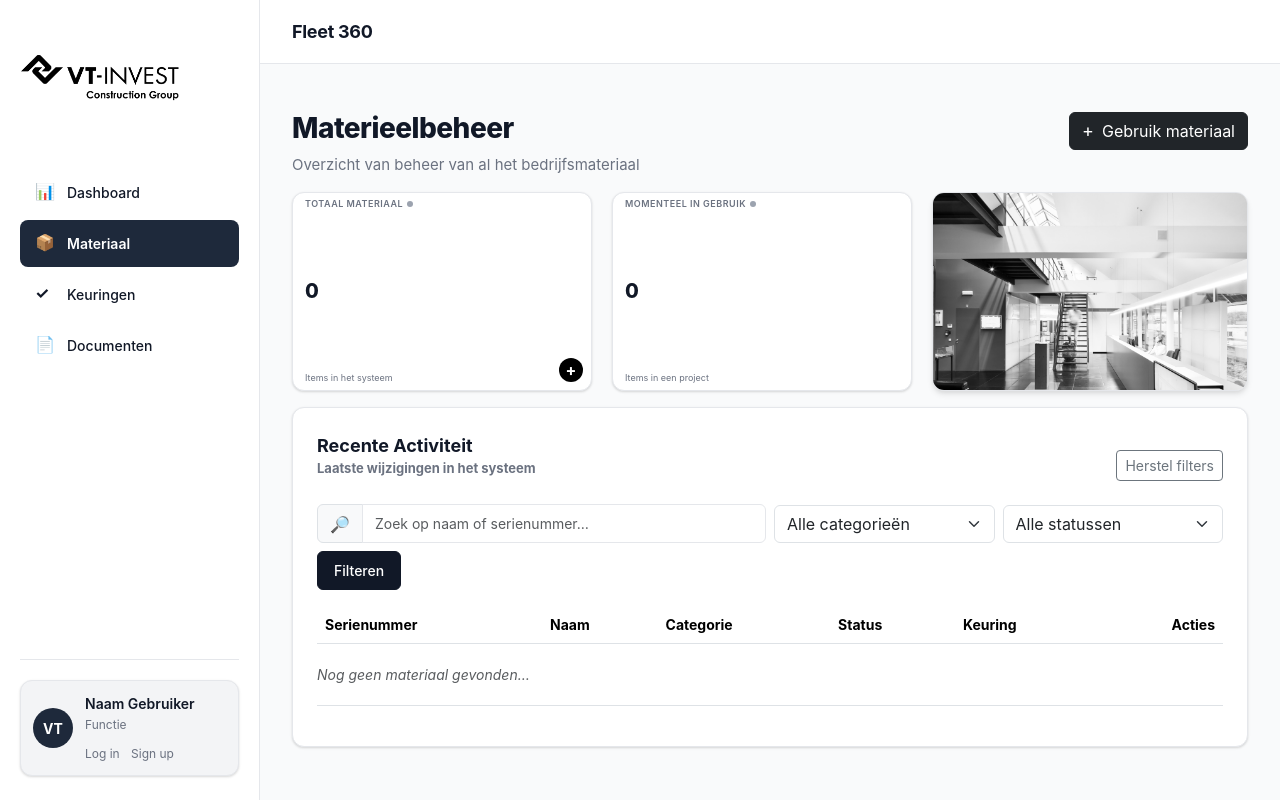
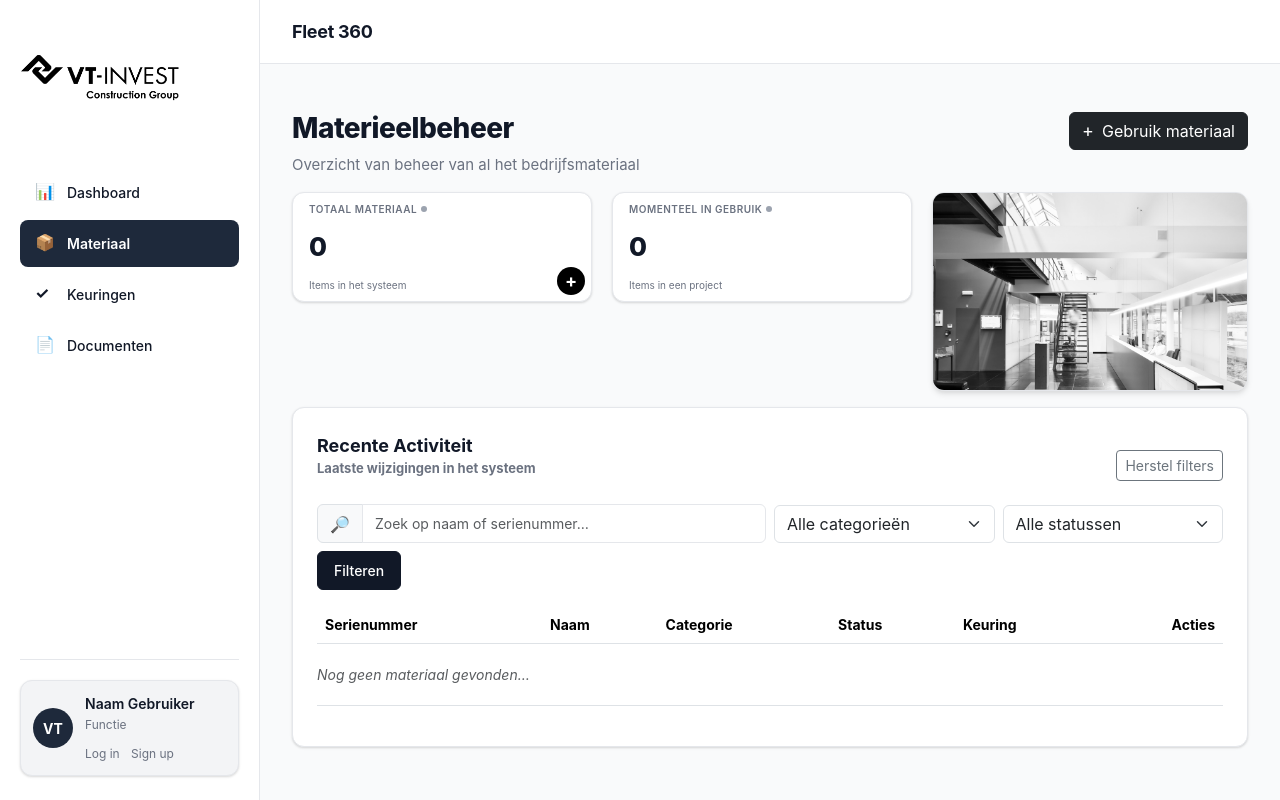
Before and after one commit to A-D-DBS-application/web-application-2025-group-28, a Flask app: page /materiaal in a window 1280 px wide. Run offline with Flask 3, Linux system fonts and the light colour scheme; the visitor is signed in with stand-in values (Sample User, id 1); data that the repository does not hold is empty.

Commit message:
grootte vakjes materiaal pagina aanpassen

```diff
--- a/app/static/css/style.css
+++ b/app/static/css/style.css
@@ -61,6 +61,13 @@ body {
 }
 
 /* Brand/logo */
+.boek {
+  margin-bottom: 32px;
+  display: flex;
+  align-items: center;
+  justify-content: flex-start;
+}
+
 .brand {
   margin-bottom: 32px;
   display: flex;
@@ -288,8 +295,9 @@ body {
 .materiaal-grid .hero-image {
   margin-left: 0;
   z-index: 0;
-  height: 100%;
-  min-height: 47px;
+  height: 100% !important;
+  min-height: 110px !important;
+  overflow: hidden;
 }
 
 .hero-image-img {
@@ -336,21 +344,25 @@ body {
   align-items: stretch;
 }
 
-/* Ensure materiaal page KPI boxes match dashboard size exactly */
-.materiaal-grid .kpi {
-  width: 300px;
-  padding: 6px 12px;
-  min-height: 47px;
-  height: auto;
-}
-
+/* Standaard KPI-styling (dashboard etc.) */
 .kpi {
   padding: 16px 20px;
   height: 100%;
   display: flex;
   flex-direction: column;
   justify-content: space-between;
-  min-height: 140px;
+  min-height: 140px; /* hoge tegels op andere pagina's */
+}
+
+/* KPI-boxen voor Materiaal-pagina */
+.materiaal-grid .kpi {
+  width: 300px !important;
+  padding: 10px 16px !important;
+  min-height: 110px !important;
+  height: 110px !important;
+  display: flex !important;
+  flex-direction: column !important;
+  justify-content: space-between !important;
 }
 
 .kpi-title {
@@ -367,9 +379,10 @@ body {
 }
 
 .materiaal-grid .kpi-title {
-  font-size: 9px;
-  margin-bottom: 2px;
-  gap: 4px;
+  font-size: 10px !important;
+  margin-bottom: 2px !important;
+  gap: 4px !important;
+  line-height: 1.2 !important;
 }
 
 .kpi-dot {
@@ -394,8 +407,9 @@ body {
 }
 
 .materiaal-grid .kpi-value {
-  font-size: 20px;
-  margin: 2px 0;
+  font-size: 26px !important;
+  margin: 3px 0 !important;
+  line-height: 1 !important;
 }
 
 .kpi-sub {
@@ -406,8 +420,9 @@ body {
 }
 
 .materiaal-grid .kpi-sub {
-  font-size: 9px;
-  margin-top: 2px;
+  font-size: 10px !important;
+  margin-top: 2px !important;
+  line-height: 1.2 !important;
 }
 
 /* Keuring vereiste styling */
--- a/app/templates/base.html
+++ b/app/templates/base.html
@@ -14,7 +14,7 @@
   <!-- Your main stylesheet -->
   <link
     rel="stylesheet"
-    href="{{ url_for('static', filename='css/style.css') }}?v=26"
+    href="{{ url_for('static', filename='css/style.css') }}?v=32"
   >
 </head>
 <body>
--- a/app/templates/materiaal.html
+++ b/app/templates/materiaal.html
@@ -444,11 +444,11 @@
 }
 .kpi-plus-btn {
   position: absolute;
-  right: 8px;
-  bottom: 8px;
+  right: 6px;
+  bottom: 6px;
 
-  width: 24px;
-  height: 24px;
+  width: 28px;
+  height: 28px;
 
   border-radius: 50%;
   border: none;
@@ -456,7 +456,7 @@
   background: #000;
   color: #fff;
 
-  font-size: 16px;
+  font-size: 18px;
   font-weight: bold;
 
   display: flex;
```
